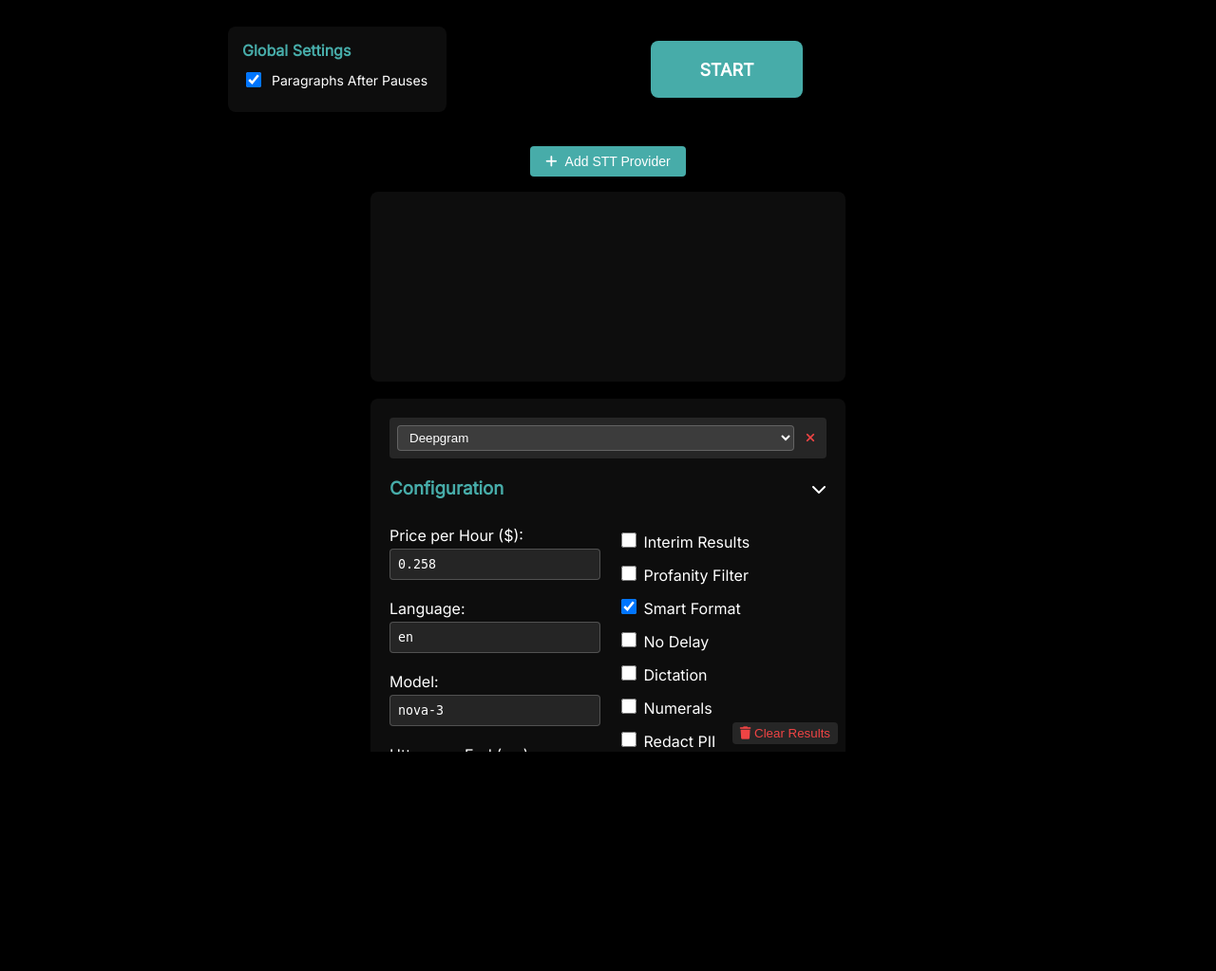
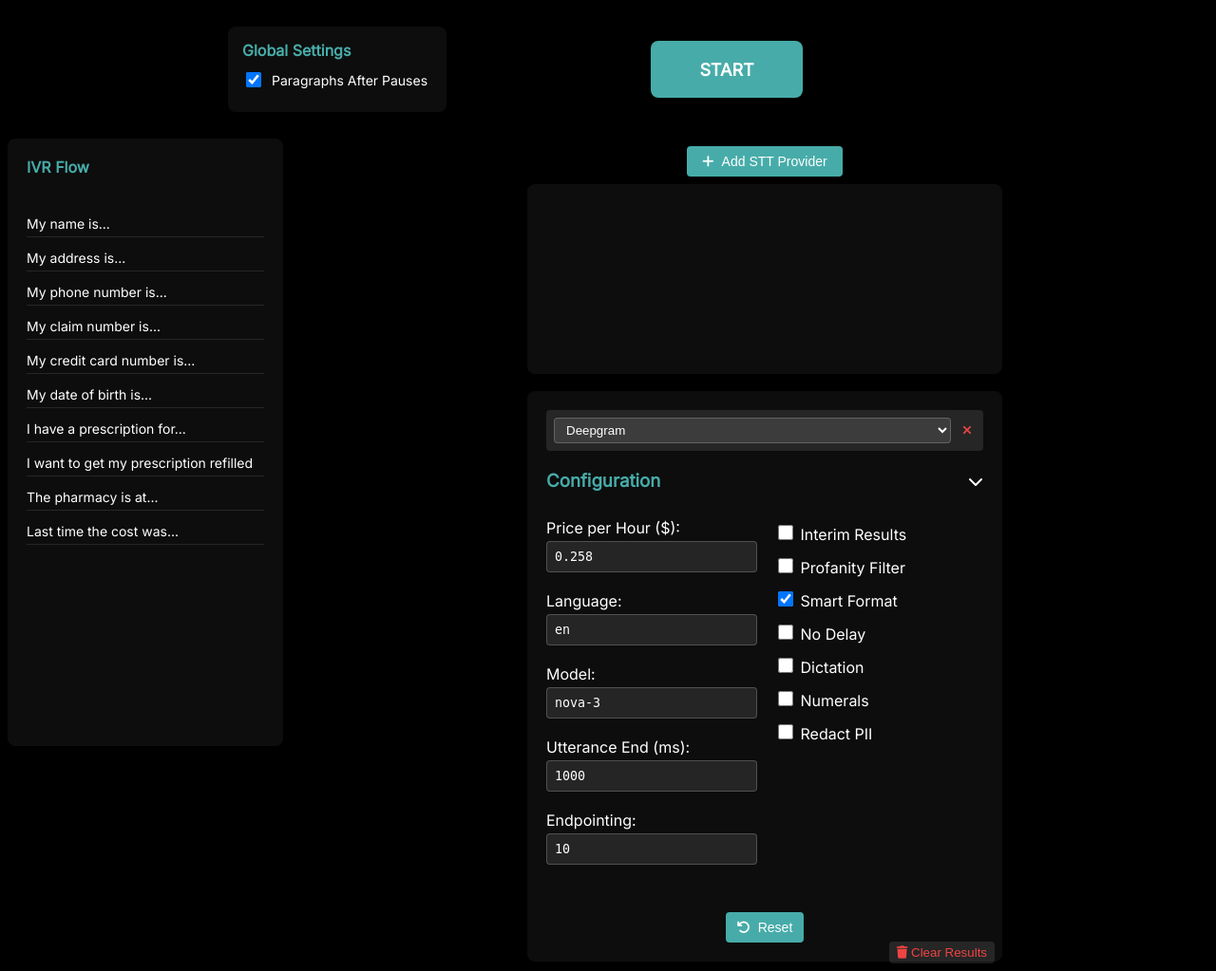
Before and after one commit to Jacob-Lasky/deepgram-python-stt-comparisons, a Flask app: page / in a window 1280 px wide. Shown: the whole page at 95% size. Before the commit the page ends 792 px from the top, so only its background shows below. Run offline with Flask 3, Linux system fonts and the light colour scheme; some libraries are stand-ins or nearby versions.

Commit message:
Add IVR flow sidebar with sample phrases and adjust layout styles

```diff
--- a/static/style.css
+++ b/static/style.css
@@ -328,6 +328,7 @@
   overflow-x: auto;
   padding: 0 8px;
   justify-content: center;
+  align-items: flex-start;
 }
 
 .provider-column {
@@ -657,11 +658,26 @@
   min-width: 200px;
 }
 
+/* IVR Flow Styles */
+.ivr-flow-column {
+  display: flex;
+  flex-direction: column;
+  gap: 8px;
+  min-width: 250px;
+  max-width: 300px;
+  position: relative;
+  background: rgba(255, 255, 255, 0.05);
+  border-radius: 8px;
+  padding: 20px;
+  margin-right: 20px;
+  height: calc(100vh - 200px);
+}
+
 .global-settings-header {
   margin-bottom: 10px;
 }
 
-.global-settings-header h3 {
+.global-settings-header h3, .ivr-flow-header h3 {
   margin: 0;
   color: #47aca9;
   font-size: 16px;
@@ -679,3 +695,35 @@
   width: 16px;
   height: 16px;
 }
+
+.main-content {
+  display: flex;
+  width: 100%;
+  max-width: 100%;
+  margin: 0 auto;
+  gap: 20px;
+}
+
+.providers-section {
+  flex: 1;
+  display: flex;
+  flex-direction: column;
+}
+
+.ivr-flow-content {
+  margin-top: 10px;
+  overflow-y: auto;
+  flex: 1;
+}
+
+.ivr-flow-content p {
+  margin: 8px 0;
+  font-size: 14px;
+  color: #fff;
+  padding: 5px 0;
+  border-bottom: 1px solid rgba(255, 255, 255, 0.1);
+}
+
+.ivr-flow-header {
+  margin-bottom: 10px;
+}
--- a/templates/index.html
+++ b/templates/index.html
@@ -35,6 +35,26 @@
         </div>
       </div>
 
+      <div class="main-content">
+        <div class="ivr-flow-column">
+          <div class="ivr-flow-header">
+            <h3>IVR Flow</h3>
+          </div>
+          <div class="ivr-flow-content">
+            <p>My name is...</p>
+            <p>My address is...</p>
+            <p>My phone number is...</p>
+            <p>My claim number is...</p>
+            <p>My credit card number is...</p>
+            <p>My date of birth is...</p>
+            <p>I have a prescription for...</p>
+            <p>I want to get my prescription refilled</p>
+            <p>The pharmacy is at...</p>
+            <p>Last time the cost was...</p>
+          </div>
+        </div>
+
+        <div class="providers-section">
           <div class="providers-toolbar">
             <button id="addProviderBtn" class="add-provider-button">
               <i class="fas fa-plus"></i> Add STT Provider
@@ -144,5 +164,7 @@
         </template>
           </div>
         </div>
+      </div>
+    </div>
   </body>
 </html>
```
Lines whose indentation alone changed are shown as unchanged.
